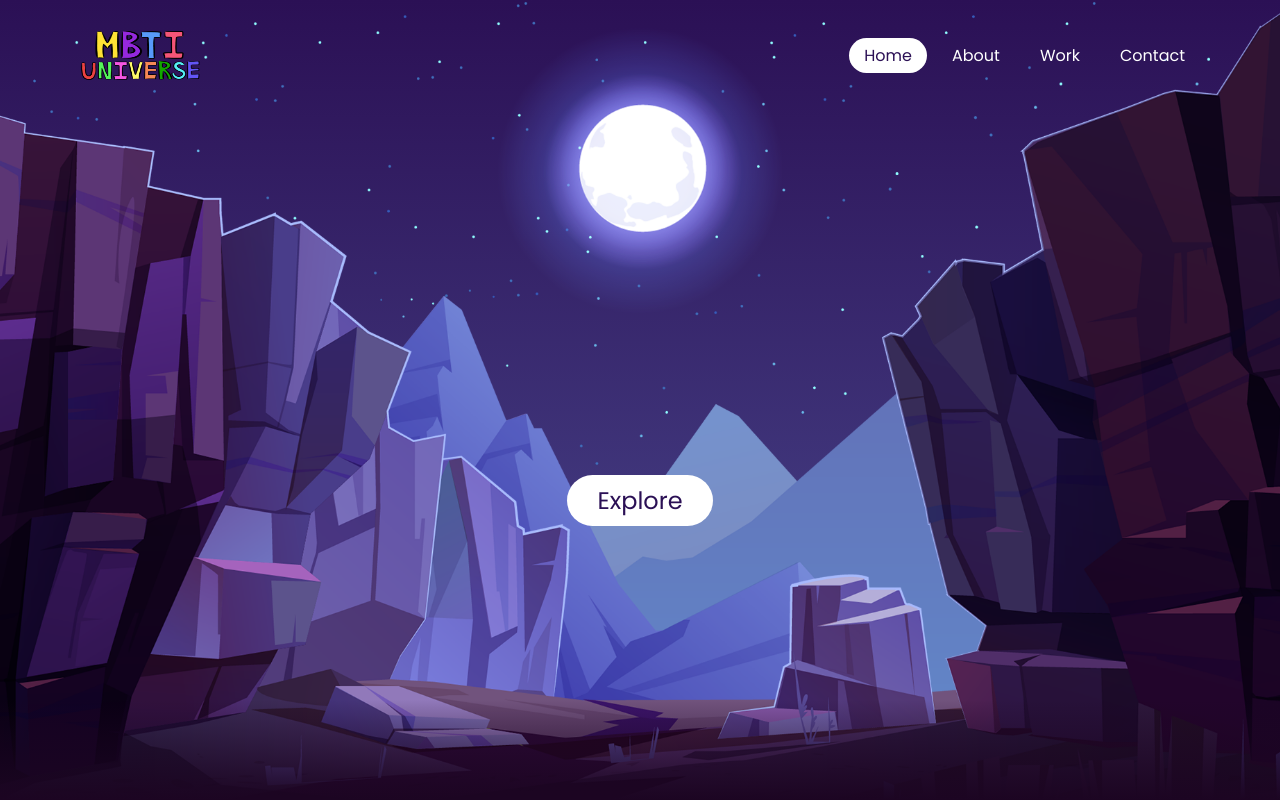
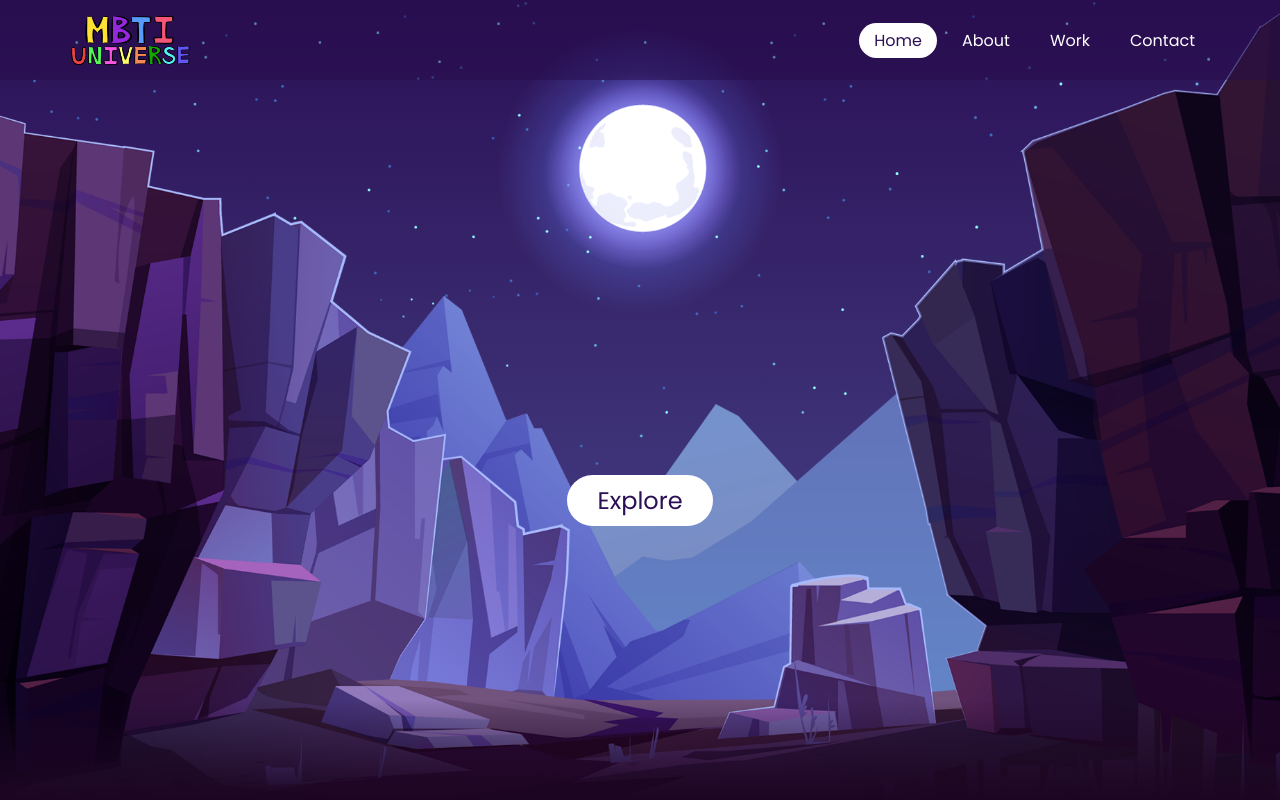
Before and after one commit to Jo-and-Yu/MBTIUNIVERSE_HomePage, a plain HTML site: page index.html in a window 1280 px wide. Shown: the top 800 px of the page. Drawn offline with Linux system fonts and the light colour scheme.

Commit message:
Feat: header 고정

```diff
--- a/index.html
+++ b/index.html
@@ -74,7 +74,7 @@
             text.style.marginRight = value * 4 + 'px';
             text.style.marginTop = value * 1.5 + 'px';
             btn.style.marginTop = value * 1.5 + 'px';
-            header.style.top = value * 0.5 + 'px';
+            //header.style.top = value * 0.5 + 'px';
         });
     </script>
 </body>
--- a/style.css
+++ b/style.css
@@ -14,15 +14,16 @@ body
 }
 header
 {
-    position: absolute;
+    position: fixed;
     top: 0;
     left: 0;
     width: 100%;
-    padding: 30px 80px;
+    padding: 15px 70px;
     display: flex;
     justify-content: space-between;
     align-items: center;
     z-index: 10000;
+    background-color: rgba(39, 12, 74, 0.5);
 }
 #logo
 {
```
